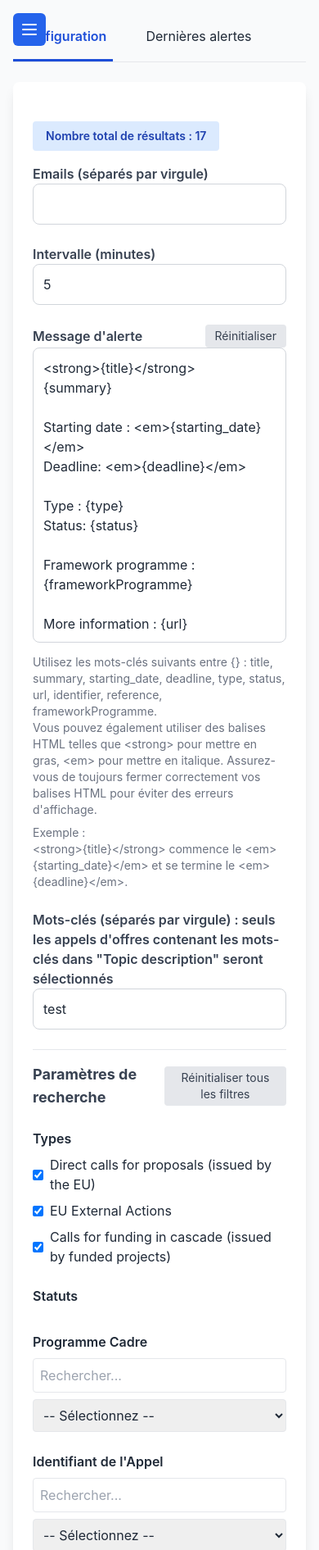
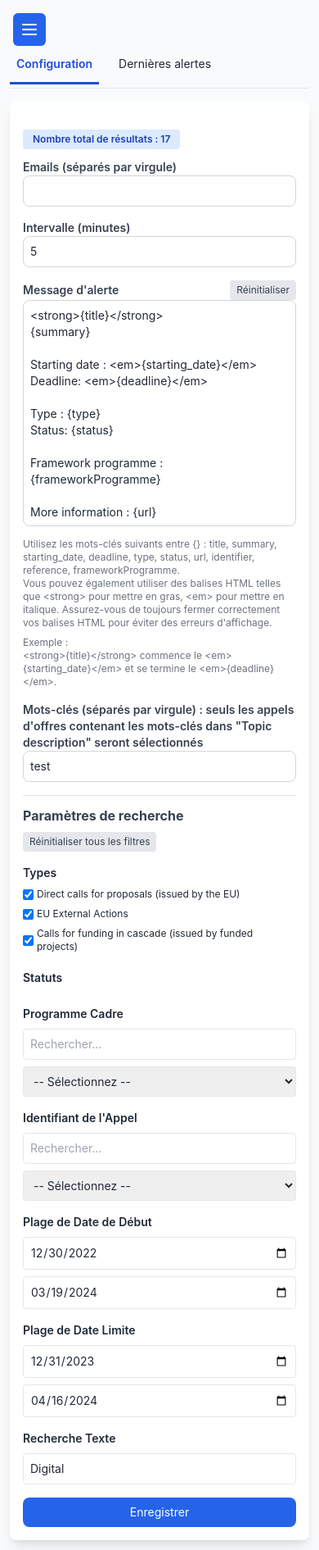
Before and after one commit to Paul-Mazaingue/ec-funding-alert-api, a FastAPI app: page / in a window 390 px wide. Shown: the whole page at 82% size. Run offline with FastAPI, Linux system fonts and the light colour scheme; parts of the project's set-up code (start-up, migrations or seed data) failed here and were passed over; some libraries are stand-ins or nearby versions.

Commit message:
Version responsive

```diff
--- a/app/templates/base.html
+++ b/app/templates/base.html
@@ -2,6 +2,7 @@
 <html lang="fr">
 <head>
   <meta charset="UTF-8" />
+  <meta name="viewport" content="width=device-width, initial-scale=1.0" />
   <title>Veille Appels d'Offres</title>
   <script src="https://cdn.tailwindcss.com"></script>
   <style>
@@ -55,6 +56,9 @@
       .sidebar-overlay.open {
         display: block;
       }
+      .form-section:hover {
+        transform: none;
+      }
     }
   </style>
 </head>
@@ -77,17 +81,17 @@
     </div>
 
     <!-- Main content -->
-    <div class="flex-1 overflow-y-auto p-4">
+    <div class="flex-1 overflow-y-auto p-3 md:p-4 pt-14 md:pt-4">
       <!-- Tabs Navigation -->
-      <div class="border-b border-gray-200 mb-6">
-        <ul class="flex space-x-8">
+      <div class="border-b border-gray-200 mb-4 md:mb-6 overflow-x-auto whitespace-nowrap">
+        <ul class="flex space-x-4 md:space-x-8 pb-1">
           <li>
-            <button id="tab-config" class="tab active py-4 px-2" onclick="switchTab('config')">
+            <button id="tab-config" class="tab active py-3 md:py-4 px-2 text-sm md:text-base" onclick="switchTab('config')">
               Configuration
             </button>
           </li>
           <li>
-            <button id="tab-alerts" class="tab py-4 px-2" onclick="switchTab('alerts')">
+            <button id="tab-alerts" class="tab py-3 md:py-4 px-2 text-sm md:text-base" onclick="switchTab('alerts')">
               Dernières alertes
             </button>
           </li>
@@ -161,6 +165,14 @@
 
       // Initialize sidebar toggle button
       document.getElementById('sidebar-toggle').addEventListener('click', toggleSidebar);
+
+      // Adjust layout on window resize
+      window.addEventListener('resize', function() {
+        if (window.innerWidth >= 768) {
+          document.getElementById('sidebar-container').classList.remove('open');
+          document.getElementById('sidebar-overlay').classList.remove('open');
+        }
+      });
     });
   </script>
 </body>
--- a/app/templates/config_form.html
+++ b/app/templates/config_form.html
@@ -1,50 +1,50 @@
-<form action="/update-alert" method="post" class="space-y-6 bg-white p-6 rounded-lg shadow-lg form-section">
+<form action="/update-alert" method="post" class="space-y-4 md:space-y-6 bg-white p-4 md:p-6 rounded-lg shadow-lg form-section">
   <!-- Champ caché pour transmettre le nom de l'alerte -->
   <input type="hidden" name="alert_name" value="{{ current_alert }}" />
   <div>
-    <div class="mb-4">
-        <span class="inline-block bg-blue-100 text-blue-800 text-sm font-semibold px-4 py-2 rounded">
+    <div class="mb-3 md:mb-4">
+        <span class="inline-block bg-blue-100 text-blue-800 text-xs md:text-sm font-semibold px-3 md:px-4 py-1 md:py-2 rounded">
             Nombre total de résultats : {{ alert.totalResults }}
         </span>
     </div>
-    <label class="block font-semibold text-gray-700">Emails (séparés par virgule)</label>
-    <input name="emails" type="text" value="{{ ','.join(alert.emails) }}" class="w-full border border-gray-300 rounded-lg p-3 focus:ring-2 focus:ring-blue-500 focus:outline-none" />
+    <label class="block font-semibold text-sm md:text-base text-gray-700">Emails (séparés par virgule)</label>
+    <input name="emails" type="text" value="{{ ','.join(alert.emails) }}" class="w-full border border-gray-300 rounded-lg p-2 md:p-3 text-sm focus:ring-2 focus:ring-blue-500 focus:outline-none" />
   </div>
   <div>
-    <label class="block font-semibold text-gray-700">Intervalle (minutes)</label>
-    <input name="interval" type="number" value="{{ alert.interval }}" class="w-full border border-gray-300 rounded-lg p-3 focus:ring-2 focus:ring-blue-500 focus:outline-none" />
+    <label class="block font-semibold text-sm md:text-base text-gray-700">Intervalle (minutes)</label>
+    <input name="interval" type="number" value="{{ alert.interval }}" class="w-full border border-gray-300 rounded-lg p-2 md:p-3 text-sm focus:ring-2 focus:ring-blue-500 focus:outline-none" />
   </div>
   <div>
     <div class="flex justify-between items-center">
-      <label class="block font-semibold text-gray-700">Message d'alerte</label>
-      <button type="button" onclick="resetMessage()" class="px-3 py-1 bg-gray-200 text-gray-700 rounded hover:bg-gray-300 text-sm">Réinitialiser</button>
+      <label class="block font-semibold text-sm md:text-base text-gray-700">Message d'alerte</label>
+      <button type="button" onclick="resetMessage()" class="px-2 md:px-3 py-1 bg-gray-200 text-gray-700 rounded hover:bg-gray-300 text-xs md:text-sm">Réinitialiser</button>
     </div>
-    <textarea id="message-textarea" name="message" class="w-full border border-gray-300 rounded-lg p-3 resize-none focus:ring-2 focus:ring-blue-500 focus:outline-none" style="overflow:hidden;" oninput="this.style.height = 'auto'; this.style.height = this.scrollHeight + 'px';">{{ alert.message }}</textarea>
-    <p class="text-sm text-gray-500 mt-2">
+    <textarea id="message-textarea" name="message" class="w-full border border-gray-300 rounded-lg p-2 md:p-3 text-sm resize-none focus:ring-2 focus:ring-blue-500 focus:outline-none" style="overflow:hidden;" oninput="this.style.height = 'auto'; this.style.height = this.scrollHeight + 'px';">{{ alert.message }}</textarea>
+    <p class="text-xs md:text-sm text-gray-500 mt-2">
       Utilisez les mots-clés suivants entre {} : title, summary, starting_date, deadline, type, status, url, identifier, reference, frameworkProgramme. <br>
       Vous pouvez également utiliser des balises HTML telles que &lt;strong&gt; pour mettre en gras, &lt;em&gt; pour mettre en italique. Assurez-vous de toujours fermer correctement vos balises HTML pour éviter des erreurs d'affichage.
     </p>
-    <p class="text-sm text-gray-500 mt-2">
+    <p class="text-xs md:text-sm text-gray-500 mt-2">
       Exemple : <br>
       &lt;strong&gt;{title}&lt;/strong&gt; commence le &lt;em&gt;{starting_date}&lt;/em&gt; et se termine le &lt;em&gt;{deadline}&lt;/em&gt;.
     </p>
   </div>
   <div>
-    <label class="block font-semibold text-gray-700">Mots-clés (séparés par virgule) : seuls les appels d'offres contenant les mots-clés dans "Topic description" seront sélectionnés</label>
-    <input name="keywords" type="text" value="{{ ','.join(alert.keywords) }}" class="w-full border border-gray-300 rounded-lg p-3 focus:ring-2 focus:ring-blue-500 focus:outline-none" />
+    <label class="block font-semibold text-sm md:text-base text-gray-700">Mots-clés (séparés par virgule) : seuls les appels d'offres contenant les mots-clés dans "Topic description" seront sélectionnés</label>
+    <input name="keywords" type="text" value="{{ ','.join(alert.keywords) }}" class="w-full border border-gray-300 rounded-lg p-2 md:p-3 text-sm focus:ring-2 focus:ring-blue-500 focus:outline-none" />
   </div>
 
-  <div class="flex justify-between items-center pt-4 border-t border-gray-200">
-    <h3 class="font-bold text-lg text-gray-700">Paramètres de recherche</h3>
-    <button type="button" onclick="resetQuery()" class="px-3 py-1 bg-gray-200 text-gray-700 rounded hover:bg-gray-300 text-sm">Réinitialiser tous les filtres</button>
+  <div class="flex flex-col md:flex-row justify-between items-start md:items-center pt-3 md:pt-4 border-t border-gray-200">
+    <h3 class="font-bold text-base md:text-lg text-gray-700 mb-2 md:mb-0">Paramètres de recherche</h3>
+    <button type="button" onclick="resetQuery()" class="px-2 md:px-3 py-1 bg-gray-200 text-gray-700 rounded hover:bg-gray-300 text-xs md:text-sm">Réinitialiser tous les filtres</button>
   </div>
 
   <!-- Types -->
   <div>
-    <label class="block font-semibold mb-2">Types</label>
-    <div class="flex flex-wrap gap-2">
+    <label class="block font-semibold text-sm md:text-base mb-2">Types</label>
+    <div class="flex flex-wrap gap-1 md:gap-2">
       {% for type in available_query.type %}
-      <label class="flex items-center space-x-2">
+      <label class="flex items-center space-x-1 md:space-x-2 text-xs md:text-sm mb-1">
         <input type="checkbox" name="type" value="{{ type }}" {% if alert.query.type and type in alert.query.type %}checked{% endif %} class="query-param" data-param-type="type" />
         <span>{{ type }}</span>
       </label>
@@ -54,10 +54,10 @@
 
   <!-- status -->
   <div>
-    <label class="block font-semibold mb-2">Statuts</label>
-    <div class="flex flex-wrap gap-2">
+    <label class="block font-semibold text-sm md:text-base mb-2">Statuts</label>
+    <div class="flex flex-wrap gap-1 md:gap-2">
       {% for status in available_query.status %}
-      <label class="flex items-center space-x-2">
+      <label class="flex items-center space-x-1 md:space-x-2 text-xs md:text-sm mb-1">
         <input type="checkbox" name="status" value="{{ status }}" {% if alert.query.status and status in alert.query.status %}checked{% endif %} class="query-param" data-param-type="status" />
         <span>{{ status }}</span>
       </label>
@@ -67,9 +67,9 @@
 
   <!-- Framework Programmes -->
   <div>
-    <label class="block font-semibold mb-2">Programme Cadre</label>
-    <input type="text" placeholder="Rechercher..." class="w-full border rounded p-2 mb-2" oninput="filterDropdown('frameworkProgramme', this.value)" />
-    <select name="frameworkProgramme" id="frameworkProgramme" class="w-full border rounded p-2 query-param" data-param-type="select">
+    <label class="block font-semibold text-sm md:text-base mb-2">Programme Cadre</label>
+    <input type="text" placeholder="Rechercher..." class="w-full border rounded p-2 mb-2 text-sm" oninput="filterDropdown('frameworkProgramme', this.value)" />
+    <select name="frameworkProgramme" id="frameworkProgramme" class="w-full border rounded p-2 text-sm query-param" data-param-type="select">
       <option value="">-- Sélectionnez --</option>
       {% for programme in available_query.frameworkProgramme %}
       <option value="{{ programme }}" {% if alert.query.frameworkProgramme and programme == alert.query.frameworkProgramme %}selected{% endif %}>{{ programme }}</option>
@@ -79,9 +79,9 @@
 
   <!-- Call Identifier -->
   <div>
-    <label class="block font-semibold mb-2">Identifiant de l'Appel</label>
-    <input type="text" placeholder="Rechercher..." class="w-full border rounded p-2 mb-2" oninput="filterDropdown('callIdentifier', this.value)" />
-    <select name="callIdentifier" id="callIdentifier" class="w-full border rounded p-2 query-param" data-param-type="select">
+    <label class="block font-semibold text-sm md:text-base mb-2">Identifiant de l'Appel</label>
+    <input type="text" placeholder="Rechercher..." class="w-full border rounded p-2 mb-2 text-sm" oninput="filterDropdown('callIdentifier', this.value)" />
+    <select name="callIdentifier" id="callIdentifier" class="w-full border rounded p-2 text-sm query-param" data-param-type="select">
       <option value="">-- Sélectionnez --</option>
       {% for identifier in available_query.callIdentifier %}
       <option value="{{ identifier }}" {% if alert.query.callIdentifier and identifier == alert.query.callIdentifier %}selected{% endif %}>{{ identifier }}</option>
@@ -91,29 +91,29 @@
 
   <!-- Starting Date Range -->
   <div>
-    <label class="block font-semibold mb-2">Plage de Date de Début</label>
-    <div class="flex space-x-2">
-      <input type="date" name="startDate_start" value="{{ alert.query.startDate.start if alert.query and alert.query.startDate and alert.query.startDate.start else '' }}" class="w-full border rounded p-2 query-param" data-param-type="date" />
-      <input type="date" name="startDate_end" value="{{ alert.query.startDate.end if alert.query and alert.query.startDate and alert.query.startDate.end else '' }}" class="w-full border rounded p-2 query-param" data-param-type="date" />
+    <label class="block font-semibold text-sm md:text-base mb-2">Plage de Date de Début</label>
+    <div class="flex flex-col md:flex-row space-y-2 md:space-y-0 md:space-x-2">
+      <input type="date" name="startDate_start" value="{{ alert.query.startDate.start if alert.query and alert.query.startDate and alert.query.startDate.start else '' }}" class="w-full border rounded p-2 text-sm query-param" data-param-type="date" />
+      <input type="date" name="startDate_end" value="{{ alert.query.startDate.end if alert.query and alert.query.startDate and alert.query.startDate.end else '' }}" class="w-full border rounded p-2 text-sm query-param" data-param-type="date" />
     </div>
   </div>
 
   <!-- Deadline Range -->
   <div>
-    <label class="block font-semibold mb-2">Plage de Date Limite</label>
-    <div class="flex space-x-2">
-      <input type="date" name="deadlineDate_start" value="{{ alert.query.deadlineDate.start if alert.query.deadlineDate and alert.query.deadlineDate.start else '' }}" class="w-full border rounded p-2 query-param" data-param-type="date" />
-      <input type="date" name="deadlineDate_end" value="{{ alert.query.deadlineDate.end if alert.query.deadlineDate and alert.query.deadlineDate.end else '' }}" class="w-full border rounded p-2 query-param" data-param-type="date" />
+    <label class="block font-semibold text-sm md:text-base mb-2">Plage de Date Limite</label>
+    <div class="flex flex-col md:flex-row space-y-2 md:space-y-0 md:space-x-2">
+      <input type="date" name="deadlineDate_start" value="{{ alert.query.deadlineDate.start if alert.query.deadlineDate and alert.query.deadlineDate.start else '' }}" class="w-full border rounded p-2 text-sm query-param" data-param-type="date" />
+      <input type="date" name="deadlineDate_end" value="{{ alert.query.deadlineDate.end if alert.query and alert.query.deadlineDate.end else '' }}" class="w-full border rounded p-2 text-sm query-param" data-param-type="date" />
     </div>
   </div>
 
   <!-- Text Search -->
   <div>
-    <label class="block font-semibold mb-2">Recherche Texte</label>
-    <input type="text" name="text_search" value="{{ alert.query.text_search if alert.query and alert.query.text_search else '' }}" class="w-full border rounded p-2 query-param" data-param-type="text" />
+    <label class="block font-semibold text-sm md:text-base mb-2">Recherche Texte</label>
+    <input type="text" name="text_search" value="{{ alert.query.text_search if alert.query and alert.query.text_search else '' }}" class="w-full border rounded p-2 text-sm query-param" data-param-type="text" />
   </div>
 
-  <button type="submit" class="bg-blue-600 text-white px-6 py-3 rounded-lg hover:bg-blue-700 transition mt-6">Enregistrer</button>
+  <button type="submit" class="bg-blue-600 text-white px-4 md:px-6 py-2 md:py-3 rounded-lg hover:bg-blue-700 transition mt-4 md:mt-6 text-sm md:text-base w-full md:w-auto">Enregistrer</button>
 </form>
 
 <script>
--- a/app/templates/sidebar.html
+++ b/app/templates/sidebar.html
@@ -1,21 +1,29 @@
-<div class="sidebar bg-white shadow-md rounded-lg p-4 h-full flex flex-col">
-  <h2 class="text-xl font-bold mb-4 text-blue-700">Mes Alertes</h2>
+<div class="sidebar bg-white shadow-md rounded-lg p-3 md:p-4 h-full flex flex-col">
+  <div class="flex justify-between items-center mb-4">
+    <h2 class="text-lg md:text-xl font-bold text-blue-700">Mes Alertes</h2>
+    <!-- Bouton de fermeture de la sidebar (visible uniquement sur mobile) -->
+    <button id="close-sidebar" class="md:hidden text-gray-500 hover:text-gray-700" onclick="toggleSidebar()">
+      <svg xmlns="http://www.w3.org/2000/svg" class="h-5 w-5" fill="none" viewBox="0 0 24 24" stroke="currentColor">
+        <path stroke-linecap="round" stroke-linejoin="round" stroke-width="2" d="M6 18L18 6M6 6l12 12" />
+      </svg>
+    </button>
+  </div>
 
   <!-- Liste des alertes avec défilement si besoin -->
-  <div class="flex-grow overflow-y-auto mb-4">
-    <ul class="space-y-2">
+  <div class="flex-grow overflow-y-auto mb-3 md:mb-4">
+    <ul class="space-y-1 md:space-y-2">
       {% for alert_item in alerts %}
         <li class="relative group">
           <a href="/?alert={{ alert_item.name }}"
-             class="block w-full rounded-md py-3 px-3 cursor-pointer {{ 'bg-blue-100' if alert_item.name == current_alert else 'hover:bg-gray-100' }}">
-            <span class="pr-6">{{ alert_item.name }}</span>
+             class="block w-full rounded-md py-2 md:py-3 px-2 md:px-3 cursor-pointer {{ 'bg-blue-100' if alert_item.name == current_alert else 'hover:bg-gray-100' }}">
+            <span class="pr-6 text-sm md:text-base">{{ alert_item.name }}</span>
           </a>
           <button
             onclick="event.stopPropagation(); confirmDeleteAlert('{{ alert_item.name }}')"
             class="absolute right-2 top-1/2 transform -translate-y-1/2 text-gray-500 hover:text-red-500 transition-colors"
             title="Supprimer cette alerte"
           >
-            <svg xmlns="http://www.w3.org/2000/svg" class="h-5 w-5" fill="none" viewBox="0 0 24 24" stroke="currentColor">
+            <svg xmlns="http://www.w3.org/2000/svg" class="h-4 w-4 md:h-5 md:w-5" fill="none" viewBox="0 0 24 24" stroke="currentColor">
               <path stroke-linecap="round" stroke-linejoin="round" stroke-width="2" d="M6 18L18 6M6 6l12 12" />
             </svg>
           </button>
@@ -25,19 +33,19 @@
   </div>
 
   <!-- Formulaire de création d'alerte fixé au bas de la sidebar -->
-  <div class="border-t pt-4 mt-auto">
-    <h3 class="text-sm font-medium mb-2 text-gray-700">Nouvelle alerte</h3>
+  <div class="border-t pt-3 md:pt-4 mt-auto">
+    <h3 class="text-xs md:text-sm font-medium mb-2 text-gray-700">Nouvelle alerte</h3>
     <form action="/create-alert" method="post" class="flex space-x-2">
       <input
         type="text"
         name="new_alert_name"
         placeholder="Nom de l'alerte"
-        class="flex-grow min-w-0 border rounded-md px-3 py-2 text-sm focus:outline-none focus:ring-2 focus:ring-blue-500"
+        class="flex-grow min-w-0 border rounded-md px-2 py-1 md:px-3 md:py-2 text-xs md:text-sm focus:outline-none focus:ring-2 focus:ring-blue-500"
         required
       />
       <button
         type="submit"
-        class="whitespace-nowrap bg-blue-600 text-white px-3 py-2 rounded-md text-sm hover:bg-blue-700 transition"
+        class="whitespace-nowrap bg-blue-600 text-white px-2 py-1 md:px-3 md:py-2 rounded-md text-xs md:text-sm hover:bg-blue-700 transition"
       >
         Créer
       </button>
```
